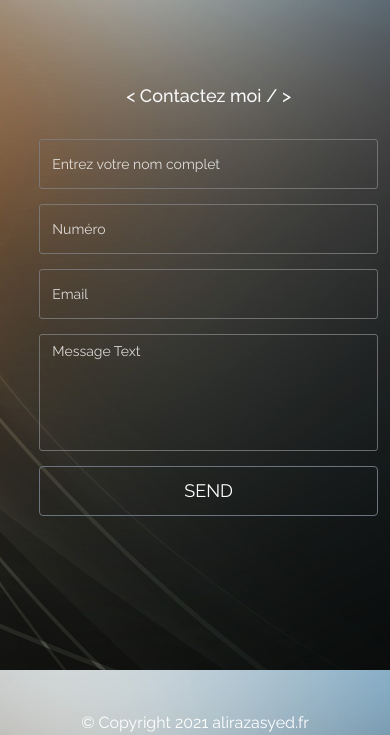
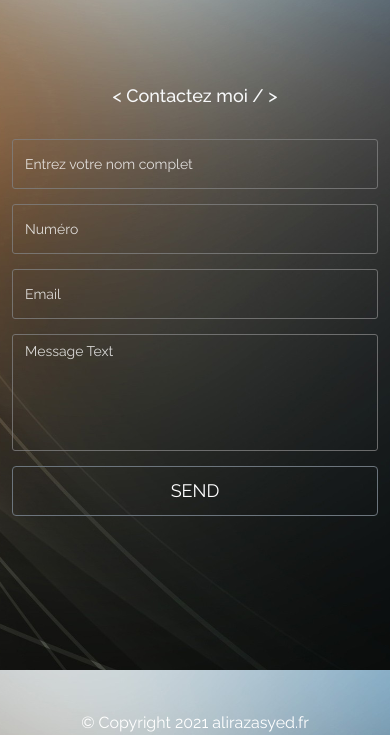
Before and after one commit to alirezasyed/myPortfolio, a PHP site: page / in a window 390 px wide. Shown: the part 4394-5129 px from the top of the page. Run offline with PHP 8.4, Linux system fonts and the light colour scheme; some libraries are stand-ins or nearby versions.

```diff
--- a/css/styles.css
+++ b/css/styles.css
@@ -1037,7 +1037,7 @@ input[type="number"] {
         margin: 100% 0 0 0;
     }
     #form {
-        margin: 80% 0 20% 7%;
+        margin: 80% 0 20% 0%;
         padding: 70% 0px 30% 0;
     }
 }
```
